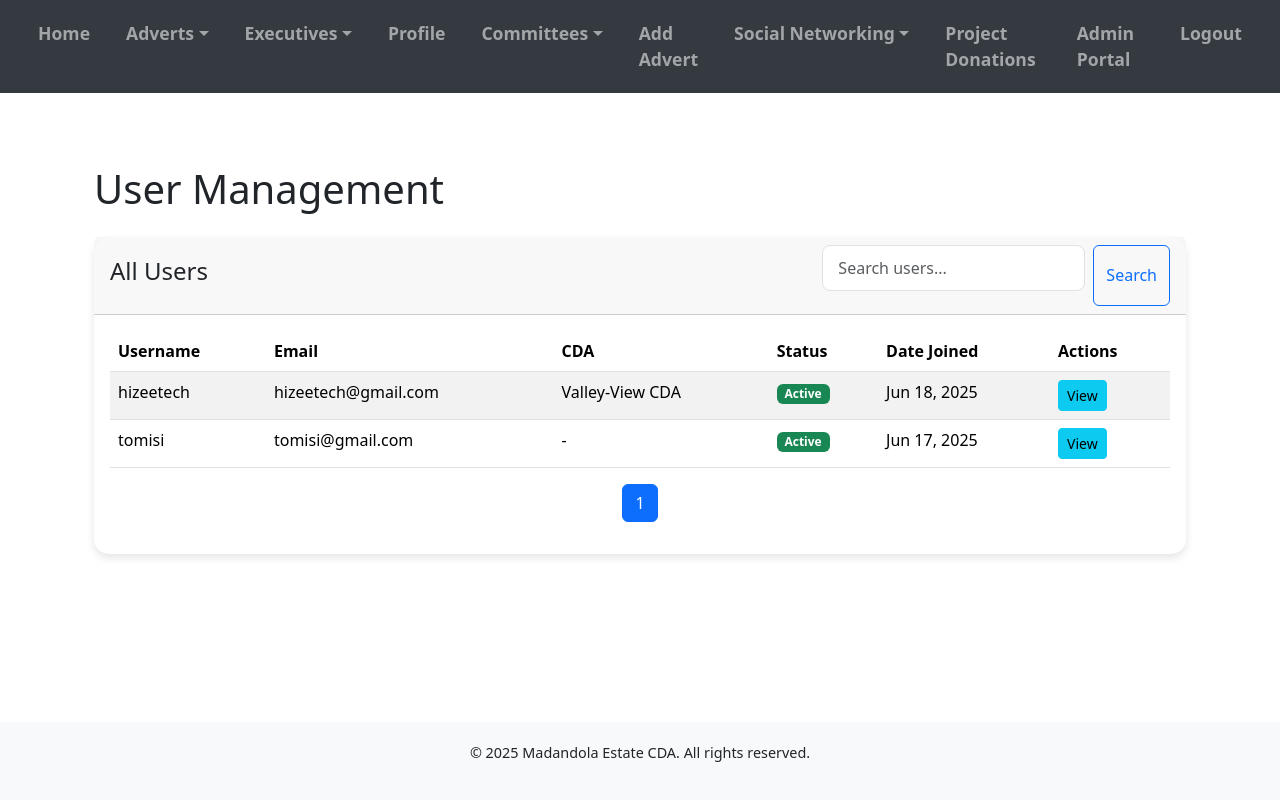
After one commit to hizeetech/huv_madandola_cdas, a Django app: page /admin-portal/users/ in a window 1280 px wide. The commit adds this page. Run offline with Django 5.2, Linux system fonts and the light colour scheme; a user stored in the database is signed in; data comes from the database, SQL or seed files in the repository; both versions use the stored data as it was after the commit; some libraries are stand-ins or nearby versions.

Commit message:
first commit

```diff
--- a/cda_app/context_processors.py
+++ b/cda_app/context_processors.py
@@ -1,4 +1,20 @@
-from .models import Committee
+""" from .models import Committee
+
+def committees(request):
+    return {'committees': Committee.objects.all()} """
+
+
+from .models import Committee, User, AdvertItem
+from django.db.models import Q
 
 def committees(request):
     return {'committees': Committee.objects.all()}
+
+def admin_counts(request):
+    if request.user.is_authenticated and request.user.is_staff:
+        return {
+            'pending_users_count': User.objects.filter(is_active=False).count(),
+            'pending_adverts_count': AdvertItem.objects.filter(is_approved=False).count(),
+            'total_users_count': User.objects.count(),
+        }
+    return {}
--- a/cda_app/urls.py
+++ b/cda_app/urls.py
@@ -1,4 +1,4 @@
-from django.urls import path
+""" from django.urls import path
 from . import views
 
 urlpatterns = [
@@ -22,4 +22,42 @@ urlpatterns = [
     path('project_donations/<int:donation_id>/upload_proof/', views.upload_donation_proof, name='upload_donation_proof'),
     path('executives/past/', views.past_executives, name='past_executives'),
     path('executives/present/', views.present_executives, name='present_executives'),
+] """
+
+
+from django.urls import path
+from . import views
+
+urlpatterns = [
+    # Admin Portal URLs
+    path('admin-portal/', views.admin_dashboard, name='admin_dashboard'),
+    path('admin-portal/users/', views.admin_user_management, name='admin_user_management'),
+    path('admin-portal/users/approve/<int:user_id>/', views.admin_approve_user, name='admin_approve_user'),
+    path('admin-portal/adverts/', views.admin_advert_approval, name='admin_advert_approval'),
+    path('admin-portal/adverts/approve/<int:advert_id>/', views.admin_approve_advert, name='admin_approve_advert'),
+    path('admin-portal/adverts/reject/<int:advert_id>/', views.admin_reject_advert, name='admin_reject_advert'),
+
+    # Authentication URLs
+    path('login/', views.user_login, name='login'),
+    path('logout/', views.user_logout, name='logout'),
+
+    # Existing URLs
+    path('', views.home, name='home'),
+    path('register/', views.register, name='registration'),
+    path('profile/', views.profile, name='profile'),
+    path('events/', views.events, name='events'),
+    path('events/<int:event_id>/', views.event_detail, name='event_detail'),
+    path('pay_levy/<int:levy_id>/', views.pay_levy, name='pay_levy'),
+    path('committees/<int:committee_id>/', views.committee_detail, name='committee_detail'),
+    path('adverts/', views.advert_list, name='advert_list'),
+    path('adverts/<int:pk>/', views.advert_detail, name='advert_detail'),
+    path('adverts/create/', views.create_advert, name='create_advert'),
+    path('adverts/<int:advert_id>/submit_proposal/', views.submit_proposal, name='submit_proposal'),
+    path('proposals/', views.proposal_list, name='proposal_list'),
+    path('artisans/', views.artisans_list, name='artisans_list'),
+    path('professionals/', views.professionals_list, name='professionals_list'),
+    path('project_donations/', views.project_donations_list, name='project_donations_list'),
+    path('project_donations/<int:donation_id>/upload_proof/', views.upload_donation_proof, name='upload_donation_proof'),
+    path('executives/past/', views.past_executives, name='past_executives'),
+    path('executives/present/', views.present_executives, name='present_executives'),
 ]
--- a/cda_app/views.py
+++ b/cda_app/views.py
@@ -5,15 +5,98 @@ from django.utils import timezone
 from .forms import CustomUserCreationForm, CustomAuthenticationForm
 from .forms import AdvertItemForm, AdvertImageFormSet, DonationProofForm
 from .models import ProjectDonation
-
+from django.contrib import messages
 from .models import (
     CDA, UserProfile, Levy, UserLevy, Payment, ExecutiveMember, Defaulter,
     Event, CommunityInfo, NavbarImage, PaidMember, Committee, CommitteeMember,
     CommitteeToDo, CommitteeAchievement, AdvertCategory, AdvertItem, AdvertImage,
     Artisan, Professional, ProjectDonation, ProjectImage, DonationProof, Proposal
 )
-from .forms import AdvertItemForm, AdvertImageFormSet, DonationProofForm
-from django.contrib import messages
+""" from .forms import AdvertItemForm, AdvertImageFormSet, DonationProofForm """
+from .forms import (
+    CustomUserCreationForm, CustomAuthenticationForm,
+    AdvertItemForm, AdvertImageFormSet, DonationProofForm
+)
+
+from django.contrib.auth.models import User
+from django.contrib.auth.decorators import user_passes_test
+from django.core.paginator import Paginator
+
+""" from .models import (
+    CDA, UserProfile, Levy, UserLevy, Payment, ExecutiveMember,
+    Event, CommunityInfo, NavbarImage, PaidMember, Committee,
+    CommitteeMember, CommitteeToDo, CommitteeAchievement,
+    AdvertCategory, AdvertItem, AdvertImage, Artisan,
+    Professional, ProjectDonation, ProjectImage, DonationProof, Proposal
+) """
+
+def is_admin(user):
+    return user.is_authenticated and user.is_staff
+
+@login_required
+@user_passes_test(is_admin)
+def admin_dashboard(request):
+    return render(request, 'admin_portal/dashboard.html')
+
+@login_required
+@user_passes_test(is_admin)
+def admin_user_management(request):
+    users = User.objects.all().order_by('-date_joined')
+    search_query = request.GET.get('q', '')
+
+    if search_query:
+        users = users.filter(
+            Q(username__icontains=search_query) |
+            Q(email__icontains=search_query) |
+            Q(first_name__icontains=search_query) |
+            Q(last_name__icontains=search_query)
+        )
+
+    paginator = Paginator(users, 25)
+    page_number = request.GET.get('page')
+    page_obj = paginator.get_page(page_number)
+
+    return render(request, 'admin_portal/user_management.html', {
+        'page_obj': page_obj,
+        'search_query': search_query
+    })
+
+@login_required
+@user_passes_test(is_admin)
+def admin_approve_user(request, user_id):
+    user = get_object_or_404(User, pk=user_id)
+    profile = user.userprofile
+    profile.is_approved = True
+    profile.save()
+    user.is_active = True
+    user.save()
+    messages.success(request, f"User {user.username} has been approved.")
+    return redirect('admin_user_management')
+
+@login_required
+@user_passes_test(is_admin)
+def admin_advert_approval(request):
+    adverts = AdvertItem.objects.filter(is_approved=False).order_by('-published_date')
+    return render(request, 'admin_portal/advert_approval.html', {'adverts': adverts})
+
+@login_required
+@user_passes_test(is_admin)
+def admin_approve_advert(request, advert_id):
+    advert = get_object_or_404(AdvertItem, pk=advert_id)
+    advert.is_approved = True
+    advert.save()
+    messages.success(request, f"Advert '{advert.title}' has been approved.")
+    return redirect('admin_advert_approval')
+
+@login_required
+@user_passes_test(is_admin)
+def admin_reject_advert(request, advert_id):
+    advert = get_object_or_404(AdvertItem, pk=advert_id)
+    advert.delete()
+    messages.success(request, f"Advert '{advert.title}' has been rejected and deleted.")
+    return redirect('admin_advert_approval')
+
+# ... [keep all your existing views below this point] ...
 
 
 def home(request):
@@ -77,10 +160,19 @@ def user_login(request):
             user = authenticate(username=username, password=password)
             if user is not None:
                 login(request, user)
+                next_url = request.POST.get('next', request.GET.get('next', ''))
+                if next_url:
+                    return redirect(next_url)
                 return redirect('home')
     else:
         form = CustomAuthenticationForm()
-    return render(request, 'login.html', {'form': form})
+
+    # Pass the 'next' parameter to the template
+    next_url = request.GET.get('next', '')
+    return render(request, 'login.html', {
+        'form': form,
+        'next': next_url
+    })
 
 @login_required
 def user_logout(request):
--- a/madandola_cda/urls.py
+++ b/madandola_cda/urls.py
@@ -14,7 +14,7 @@ Including another URLconf
     1. Import the include() function: from django.urls import include, path
     2. Add a URL to urlpatterns:  path('blog/', include('blog.urls'))
 """
-from django.contrib import admin
+
 from django.contrib import admin
 from django.urls import path, include
 from django.conf import settings
--- /dev/null
+++ b/templates/admin_portal/user_management.html
@@ -0,0 +1,74 @@
+{% extends 'base.html' %} {% load humanize %} {% block title %}User Management{% endblock %} {% block content %}
+<div class="container mt-5">
+    <h1 class="mb-4">User Management</h1>
+
+    <div class="card">
+        <div class="card-header d-flex justify-content-between align-items-center">
+            <h4>All Users</h4>
+            <form class="d-flex" method="get">
+                <input class="form-control me-2" type="search" name="q" placeholder="Search users..." value="{{ search_query }}">
+                <button class="btn btn-outline-primary" type="submit">Search</button>
+            </form>
+        </div>
+
+        <div class="card-body">
+            <div class="table-responsive">
+                <table class="table table-striped table-hover">
+                    <thead>
+                        <tr>
+                            <th>Username</th>
+                            <th>Email</th>
+                            <th>CDA</th>
+                            <th>Status</th>
+                            <th>Date Joined</th>
+                            <th>Actions</th>
+                        </tr>
+                    </thead>
+                    <tbody>
+                        {% for user in page_obj %}
+                        <tr>
+                            <td>{{ user.username }}</td>
+                            <td>{{ user.email }}</td>
+                            <td>{{ user.userprofile.cda|default:"-" }}</td>
+                            <td>
+                                {% if user.is_active %}
+                                <span class="badge bg-success">Active</span> {% else %}
+                                <span class="badge bg-warning">Pending</span> {% endif %}
+                            </td>
+                            <td>{{ user.date_joined|date:"M d, Y" }}</td>
+                            <td>
+                                {% if not user.is_active %}
+                                <a href="{% url 'admin_approve_user' user.id %}" class="btn btn-sm btn-success">Approve</a> {% endif %}
+                                <a href="#" class="btn btn-sm btn-info">View</a>
+                            </td>
+                        </tr>
+                        {% endfor %}
+                    </tbody>
+                </table>
+            </div>
+
+            <nav aria-label="Page navigation">
+                <ul class="pagination justify-content-center">
+                    {% if page_obj.has_previous %}
+                    <li class="page-item">
+                        <a class="page-link" href="?page={{ page_obj.previous_page_number }}{% if search_query %}&q={{ search_query }}{% endif %}" aria-label="Previous">
+                            <span aria-hidden="true">&laquo;</span>
+                        </a>
+                    </li>
+                    {% endif %} {% for num in page_obj.paginator.page_range %}
+                    <li class="page-item {% if page_obj.number == num %}active{% endif %}">
+                        <a class="page-link" href="?page={{ num }}{% if search_query %}&q={{ search_query }}{% endif %}">{{ num }}</a>
+                    </li>
+                    {% endfor %} {% if page_obj.has_next %}
+                    <li class="page-item">
+                        <a class="page-link" href="?page={{ page_obj.next_page_number }}{% if search_query %}&q={{ search_query }}{% endif %}" aria-label="Next">
+                            <span aria-hidden="true">&raquo;</span>
+                        </a>
+                    </li>
+                    {% endif %}
+                </ul>
+            </nav>
+        </div>
+    </div>
+</div>
+{% endblock %}
--- a/templates/base.html
+++ b/templates/base.html
@@ -143,50 +143,12 @@
             <span class="navbar-toggler-icon"></span>
         </button>
         <div class="collapse navbar-collapse" id="navbarNav">
+            <!-- In the navbar section, replace the existing menu items with this: -->
             <ul class="navbar-nav justify-content-center w-100">
-                <style>
-                    .navbar-nav .nav-link {
-                        font-weight: bold;
-                        font-size: 1.25rem;
-                        padding: 10px 15px;
-                        border-radius: 5px;
-                        margin: 0 15px;
-                        transition: background-color 0.3s ease;
-                    }
-
-                    @media (max-width: 768px) {
-                        .navbar-nav .nav-link {
-                            font-size: 1rem;
-                            /* Smaller font size on small screens */
-                            padding: 8px 10px;
-                            margin: 0 5px;
-                        }
-                    }
-
-                    @media (max-width: 576px) {
-                        .navbar-nav .nav-link {
-                            font-size: 0.9rem;
-                            /* Even smaller font size on extra small screens */
-                            padding: 5px 8px;
-                            margin: 0 2px;
-                        }
-                    }
-
-                    .navbar-nav .nav-link:hover {
-                        background-color: #007bff;
-                        /* A blue hover effect */
-                        color: white;
-                    }
-                </style>
                 <li class="nav-item">
                     <a class="nav-link" href="{% url 'home' %}">Home</a>
                 </li>
-                <!-- <li class="nav-item">
-                    <a class="nav-link" href="{% url 'events' %}">Upcoming Events</a>
-                </li>
-                <li class="nav-item">
-                    <a class="nav-link" href="{% url 'project_donations_list' %}">Project Donations</a>
-                </li> -->
+
                 {% if not user.is_authenticated %}
                 <li class="nav-item">
                     <a class="nav-link" href="{% url 'registration' %}">Register</a>
@@ -195,7 +157,7 @@
                     <a class="nav-link" href="{% url 'login' %}">Login</a>
                 </li>
                 {% endif %}
-                <!-- Replace the existing Adverts dropdown with this -->
+
                 <li class="nav-item dropdown">
                     <a class="nav-link dropdown-toggle" href="#" id="navbarDropdownAdverts" role="button" data-bs-toggle="dropdown" aria-haspopup="true" aria-expanded="false">
                         Adverts
@@ -210,6 +172,7 @@
                         <a class="dropdown-item" href="{% url 'advert_list' %}?category=For%20Lease">For Lease</a>
                     </div>
                 </li>
+
                 <li class="nav-item dropdown">
                     <a class="nav-link dropdown-toggle" href="#" id="navbarDropdownExecutives" role="button" data-bs-toggle="dropdown" aria-haspopup="true" aria-expanded="false">
                         Executives
@@ -220,15 +183,14 @@
                     </div>
                 </li>
 
-
                 {% if user.is_authenticated %}
                 <li class="nav-item">
                     <a class="nav-link" href="{% url 'profile' %}">Profile</a>
                 </li>
                 <li class="nav-item dropdown">
                     <a class="nav-link dropdown-toggle" href="#" id="navbarDropdownCommittees" role="button" data-bs-toggle="dropdown" aria-haspopup="true" aria-expanded="false">
-                        Committees
-                    </a>
+                Committees
+            </a>
                     <div class="dropdown-menu" aria-labelledby="navbarDropdownCommittees">
                         {% for committee in committees %}
                         <a class="dropdown-item" href="{% url 'committee_detail' committee.id %}">{{ committee.name }}</a> {% empty %}
@@ -250,6 +212,11 @@
                 <li class="nav-item">
                     <a class="nav-link" href="{% url 'project_donations_list' %}">Project Donations</a>
                 </li>
+                {% if user.is_staff %}
+                <li class="nav-item">
+                    <a class="nav-link" href="{% url 'admin_dashboard' %}">Admin Portal</a>
+                </li>
+                {% endif %}
                 <li class="nav-item">
                     <a class="nav-link" href="{% url 'logout' %}">Logout</a>
                 </li>
```
Also changed, not shown: madandola_cda/settings.py (+8 -0 lines), templates/admin_portal/advert_approval.html (added, +45 -0 lines), templates/admin_portal/dashboard.html (added, +50 -0 lines), templates/login.html (+25 -7 lines), templates/registration_pending.html (+2 -6 lines), db.sqlite3.
